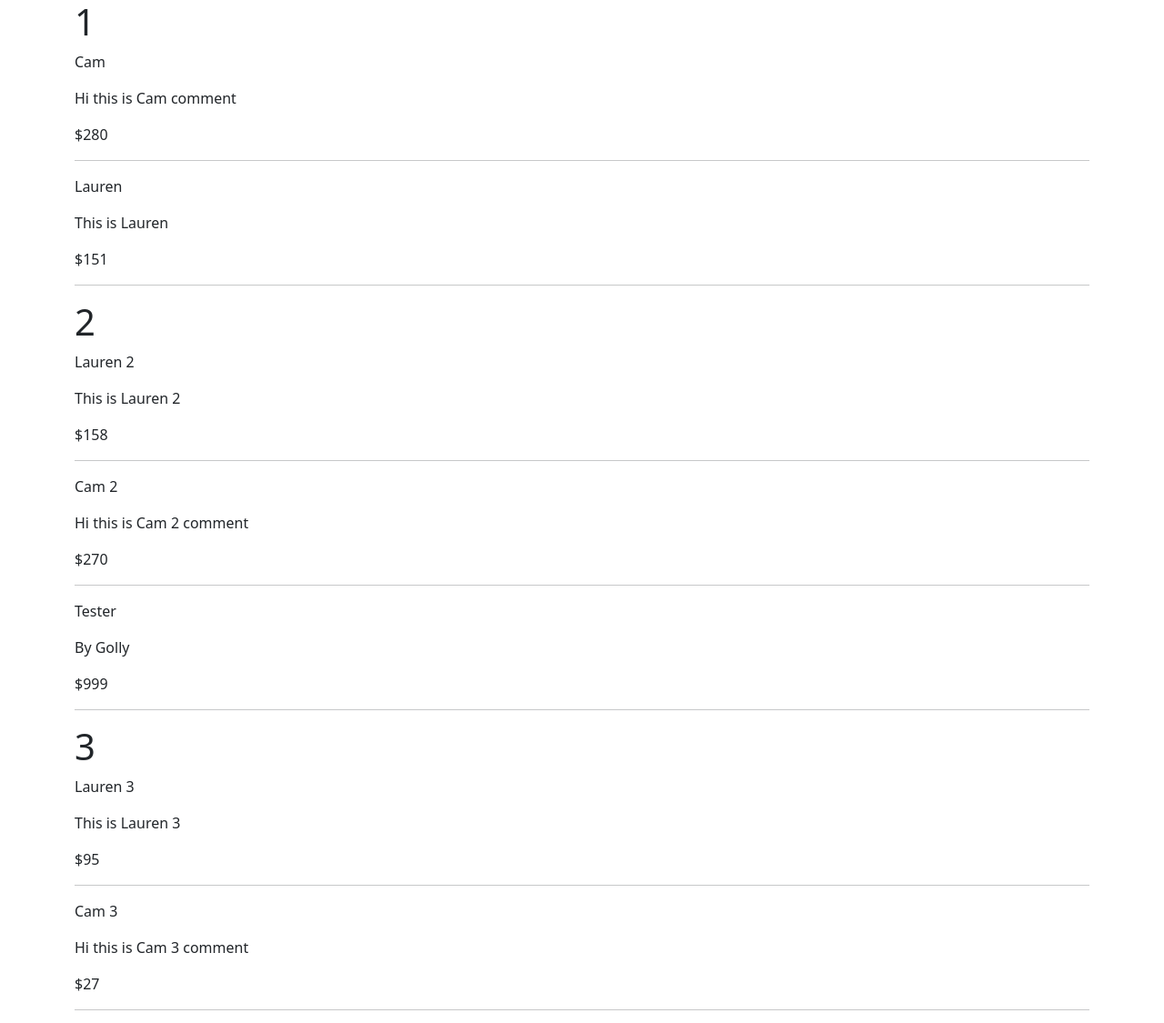
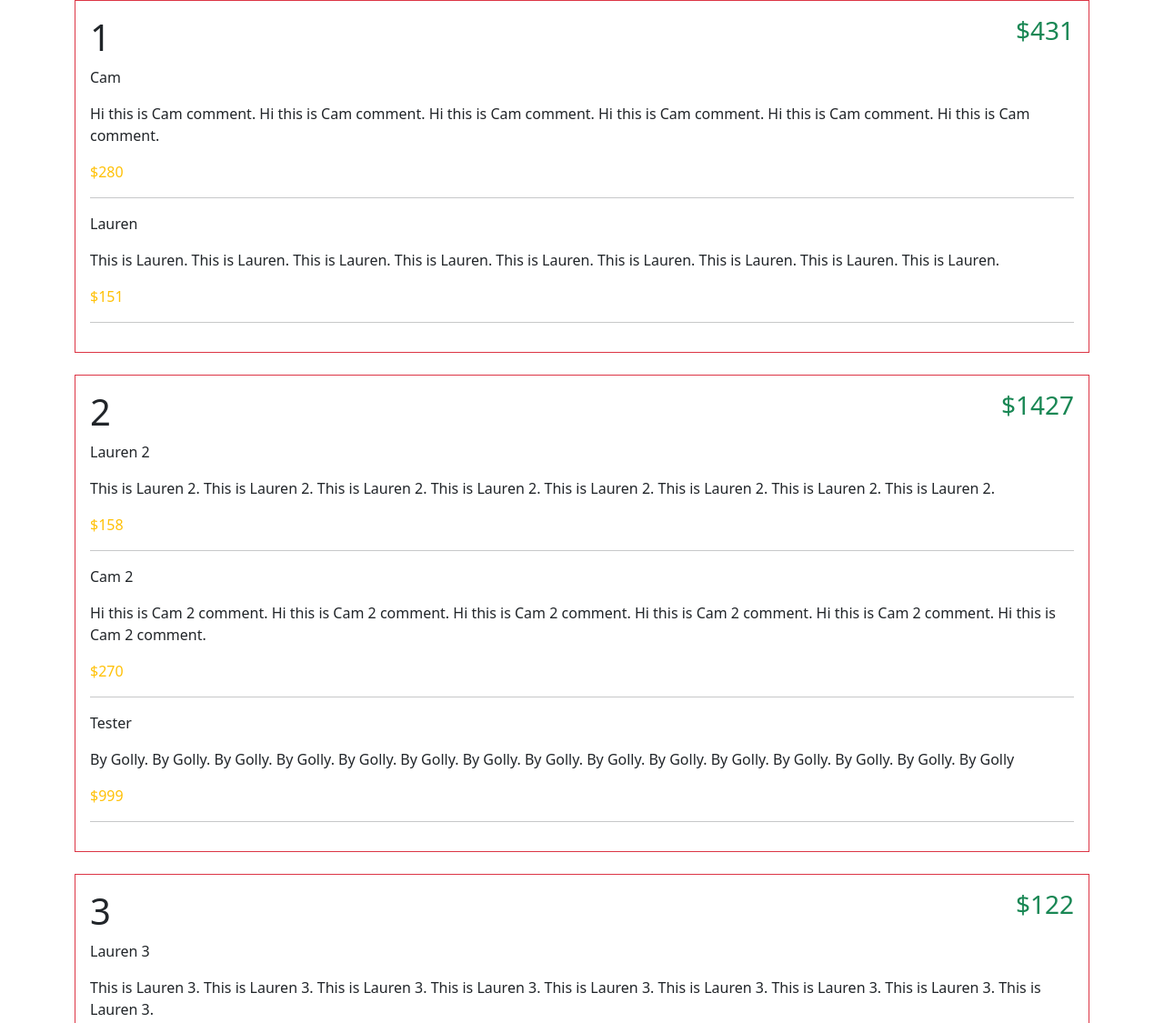
Before and after one commit to CameronBaffuto/nestedObject, a plain HTML site: page index.html in a window 1280 px wide. Shown: the top 1125 px of the page at 91% size. Drawn offline with nearby package versions, Linux system fonts and the light colour scheme.

Commit message:
add total

```diff
--- a/data.js
+++ b/data.js
@@ -4,49 +4,53 @@ const testData = [
         comment: [
             {
                 name: "Cam",
-                message: "Hi this is Cam comment",
-                amount: "$280",
+                message: "Hi this is Cam comment. Hi this is Cam comment. Hi this is Cam comment. Hi this is Cam comment. Hi this is Cam comment. Hi this is Cam comment.",
+                amount: "280",
             },
             {
                 name: "Lauren",
-                message: "This is Lauren",
-                amount: "$151",
+                message: "This is Lauren. This is Lauren. This is Lauren. This is Lauren. This is Lauren. This is Lauren. This is Lauren. This is Lauren. This is Lauren.",
+                amount: "151",
             }
-          ]
+          ],
+        total: "431",
     },
     {
         title: "2",
         comment: [
             {
                 name: "Lauren 2",
-                message: "This is Lauren 2",
-                amount: "$158",
+                message: "This is Lauren 2. This is Lauren 2. This is Lauren 2. This is Lauren 2. This is Lauren 2. This is Lauren 2. This is Lauren 2. This is Lauren 2. ",
+                amount: "158",
             },
             {
                 name: "Cam 2",
-                message: "Hi this is Cam 2 comment",
-                amount: "$270",
+                message: "Hi this is Cam 2 comment. Hi this is Cam 2 comment. Hi this is Cam 2 comment. Hi this is Cam 2 comment. Hi this is Cam 2 comment. Hi this is Cam 2 comment.",
+                amount: "270",
             },
             {
                 name: "Tester",
-                message: "By Golly",
-                amount: "$999",
+                message: "By Golly. By Golly. By Golly. By Golly. By Golly. By Golly. By Golly. By Golly. By Golly. By Golly. By Golly. By Golly. By Golly. By Golly. By Golly",
+                amount: "999",
             }
-          ]
+          ],
+          total: "1427",
     },
     {
         title: "3",
         comment: [
             {
                 name: "Lauren 3",
-                message: "This is Lauren 3",
-                amount: "$95",
+                message: "This is Lauren 3. This is Lauren 3. This is Lauren 3. This is Lauren 3. This is Lauren 3. This is Lauren 3. This is Lauren 3. This is Lauren 3. This is Lauren 3.",
+                amount: "95",
             },
             {
                 name: "Cam 3",
-                message: "Hi this is Cam 3 comment",
-                amount: "$27",
+                message: "Hi this is Cam 3 comment. Hi this is Cam 3 comment. Hi this is Cam 3 comment. Hi this is Cam 3 comment. Hi this is Cam 3 comment. Hi this is Cam 3 comment. Hi this is Cam 3 comment.",
+                amount: "27",
             }
-          ]
+          ],
+          total: "122",
     },
+
 ];
--- a/index.html
+++ b/index.html
@@ -24,18 +24,26 @@
     <script src="data.js"></script>
 
     <script>
+
+
         function testTemplate(foo) {
         return `
+            <div class="border border-danger p-3">
+            <h3 class="float-end text-success">$${foo.total}</h3>
             <h1>${foo.title}</h1>
+
             ${foo.comment.map
                 (com => `
                 <p>${com.name}</p>
                 <p>${com.message}</p>
-                <p>${com.amount}</p>
+                <p class="text-warning">$${com.amount}</p>
                 <hr>
+
                 `).join("")
             }
 
+        </div>
+        <br>
         `
         }
 
```
